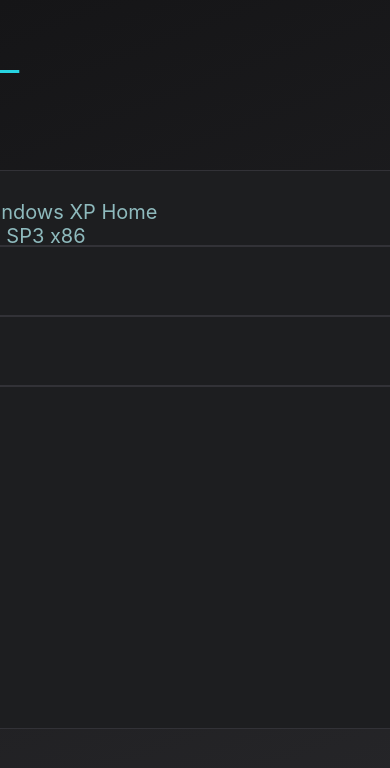
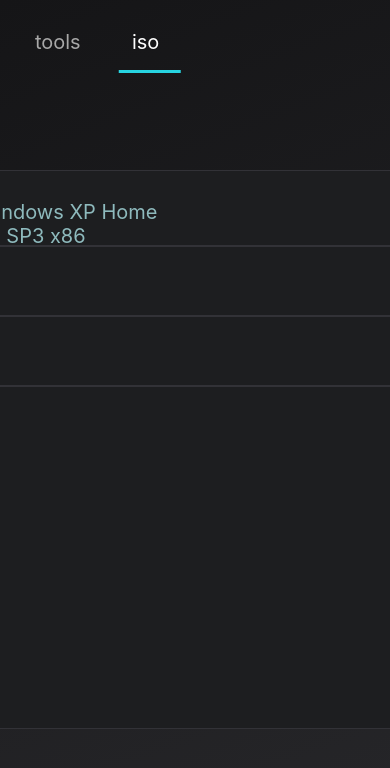
Before and after one commit to kadeusz111/site, a website: page iso/index.html in a window 390 px wide. Drawn offline with Linux system fonts and the light colour scheme.

Commit message:
Update style.css

```diff
--- a/iso/style.css
+++ b/iso/style.css
@@ -129,3 +129,27 @@
     left: 50%;
     transform: translateX(-51%);
   }
+  @media (max-width: 1000px) {
+    .nav-slash {
+        left: 50%;
+        transform: translateX(-3000%); /* centrum */
+      }
+
+      .nav-tools {
+        left: 50%;
+        transform: translateX(-350%); /* przesunięcie w lewo */
+      }
+
+      .nav-iso {
+        left: 50%;
+        transform: translateX(-230%); /* przesunięcie w prawo */
+      }
+
+      .underline {
+        width: 62px;
+        height: 3px;
+        top: 70px;
+        left: 50%;
+        transform: translateX(-123%);
+      }
+  }
```
